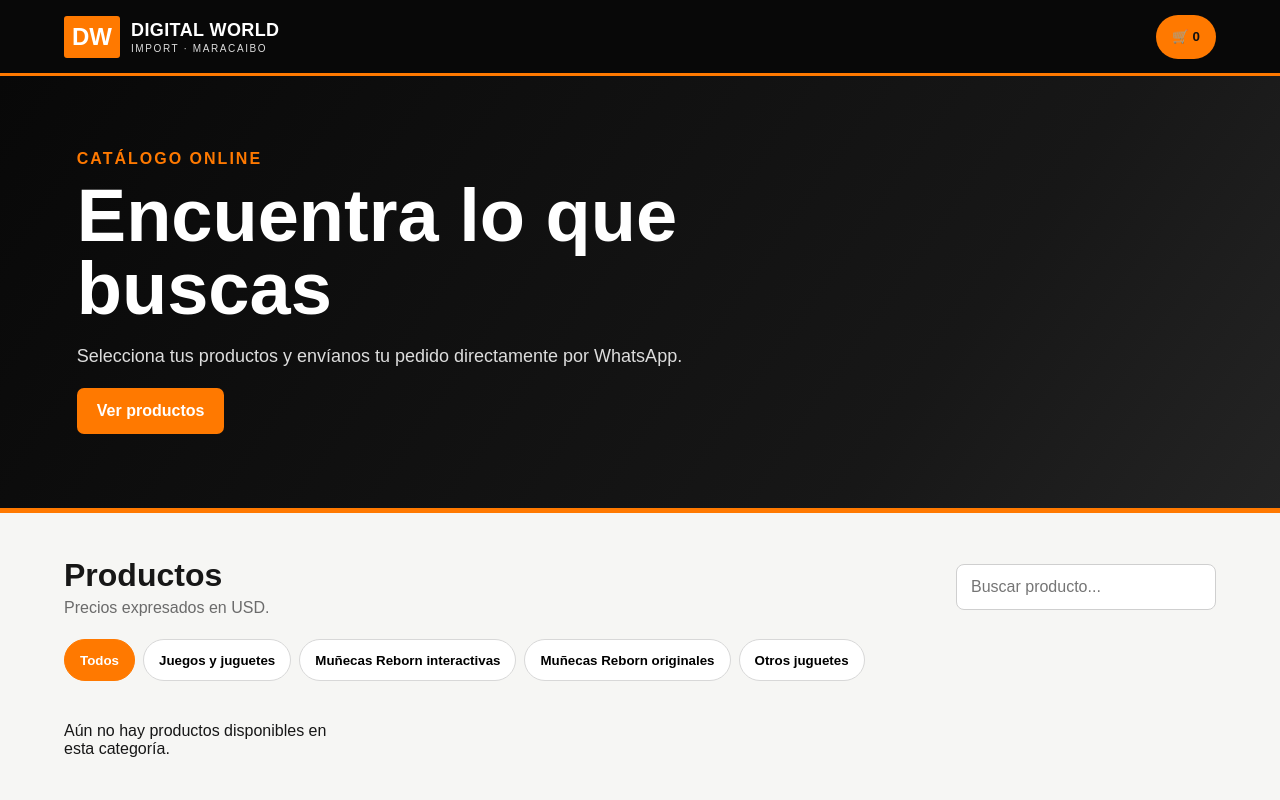
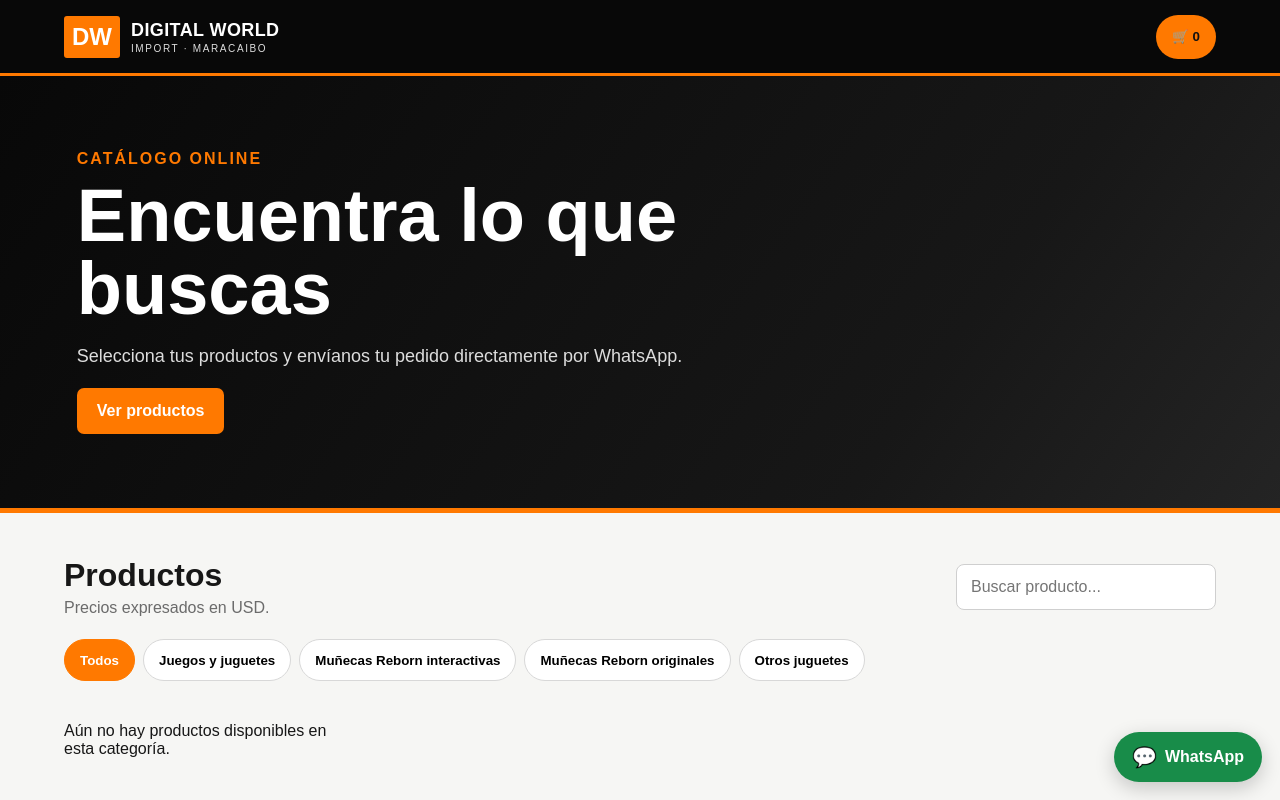
Before and after one commit to digitalworldimport-lgtm/digital-world-catalogo, a plain HTML site: page index.html in a window 1280 px wide. Shown: the top 800 px of the page. Drawn offline with Linux system fonts and the light colour scheme.

Commit message:
Estilizar acceso flotante de WhatsApp

```diff
--- a/styles.css
+++ b/styles.css
@@ -14,3 +14,5 @@ nav{display:flex;gap:8px;overflow:auto;margin:22px 0;padding-bottom:3px}.chip{bo
 .info{background:#fff;border-top:1px solid #e8e8e8}.info h2{margin-top:0}.socials{display:flex;flex-wrap:wrap;gap:10px;margin-top:18px}.socials a{color:#111;text-decoration:none;font-weight:800;border-bottom:2px solid var(--orange);padding:6px 0}
 footer{background:var(--black);color:#fff;padding:30px max(5vw,20px);display:flex;justify-content:space-between;border-top:4px solid var(--orange)}
 @media(max-width:600px){header{min-height:70px}.brand strong{font-size:15px}.toolbar{align-items:stretch;flex-direction:column}input{width:100%;min-width:0}.hero{padding:52px 20px}.hero p{font-size:16px}.grid{grid-template-columns:repeat(2,minmax(0,1fr));gap:10px}.cardBody{padding:11px}.card h3{font-size:15px}.price{font-size:21px}footer{flex-direction:column;gap:8px}}
+.waFloat{position:fixed;right:18px;bottom:18px;z-index:12;display:flex;align-items:center;gap:8px;background:#188c49;color:#fff;text-decoration:none;border-radius:999px;padding:13px 18px;font-weight:900;box-shadow:0 6px 20px #0003;min-height:50px}.waFloat span{font-size:20px}.waFloat:hover{filter:brightness(.95)}
+@media(max-width:600px){.waFloat{right:12px;bottom:12px;padding:13px 15px}.waFloat strong{font-size:14px}}
```
